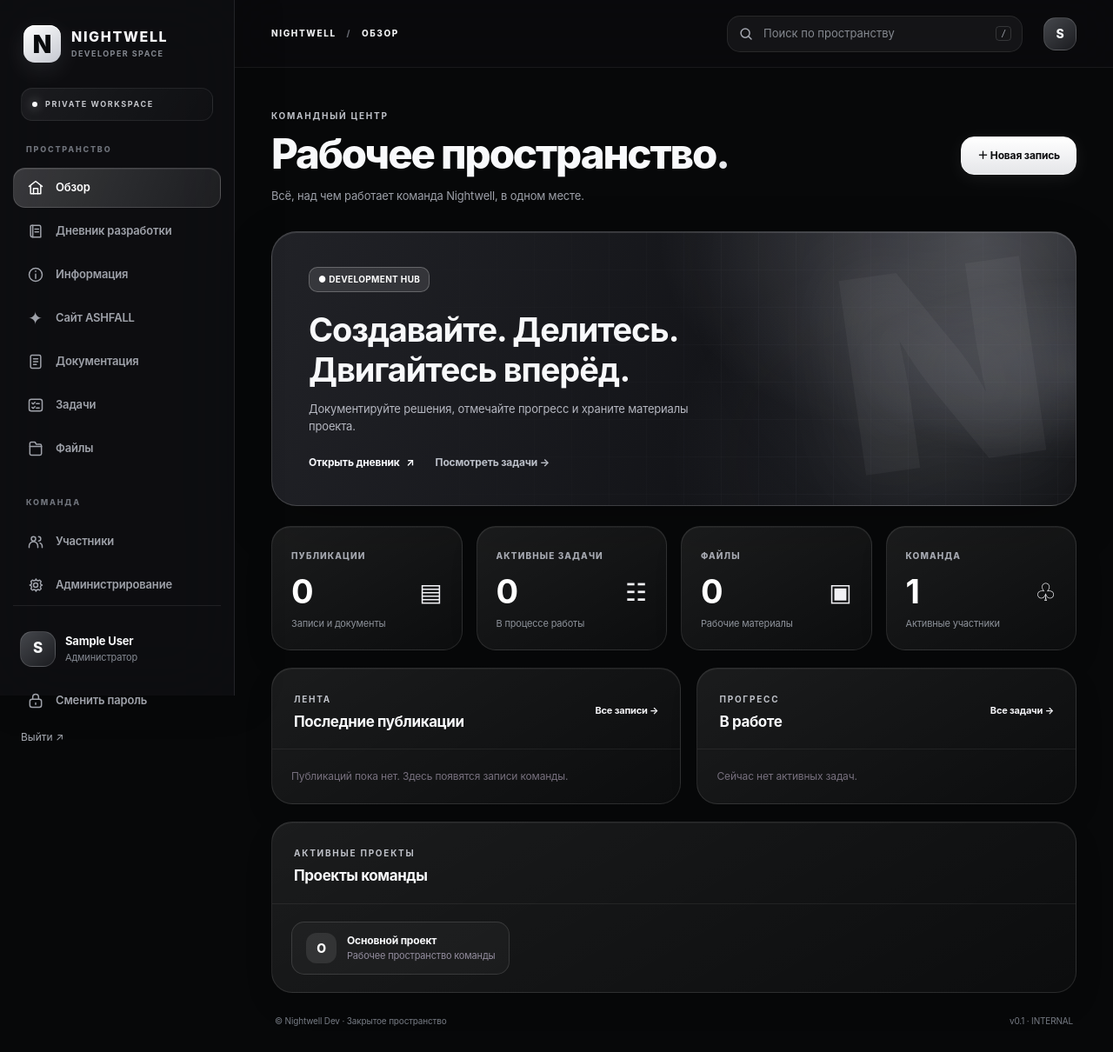
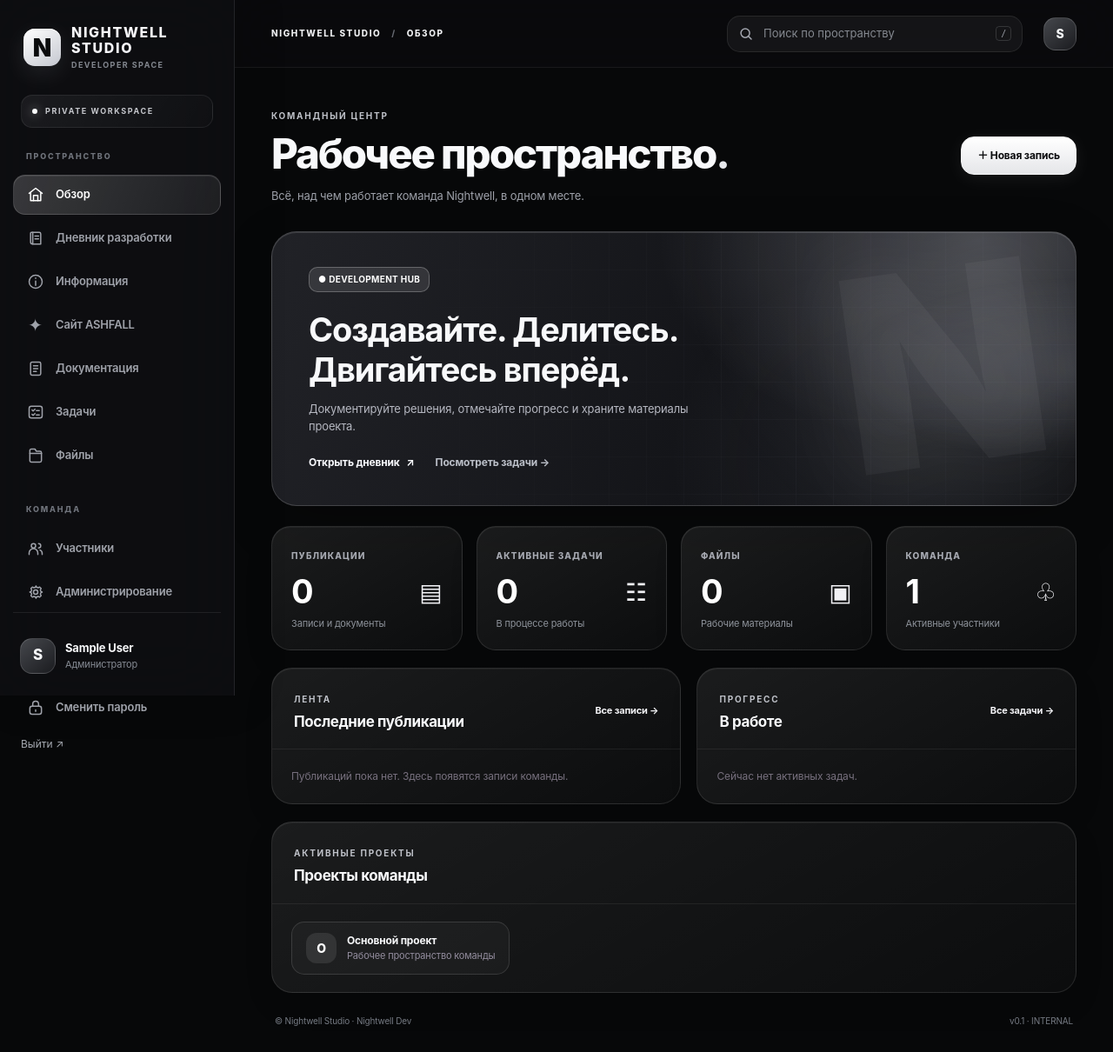
Before and after one commit to opoaal080-eng/Game-Dev, a Django app: page / in a window 1280 px wide. Shown: the whole page at 87% size. Run offline with Django 5.2, Linux system fonts and the light colour scheme; the visitor is signed in with stand-in values (Sample User, id 1); data comes from the database, SQL or seed files in the repository; data that the repository does not hold is empty; parts of the project's set-up code (start-up, migrations or seed data) failed here and were passed over.

Commit message:
Use Nightwell Studio branding in public and developer websites

```diff
--- a/templates/base.html
+++ b/templates/base.html
@@ -9,7 +9,7 @@
   <meta name="apple-mobile-web-app-status-bar-style" content="black-translucent">
   <meta name="apple-mobile-web-app-title" content="Nightwell Dev">
   <meta name="robots" content="noindex,nofollow,noarchive">
-  <title>{% block title %}Nightwell Dev{% endblock %} · Nightwell</title>
+  <title>{% block title %}Nightwell Dev{% endblock %} · Nightwell Studio</title>
   <link rel="icon" href="{% static 'img/favicon.svg' %}" type="image/svg+xml">
   <link rel="stylesheet" href="{% static 'css/app.css' %}">
   <link rel="stylesheet" href="{% static 'css/nightwell-ios.css' %}">
@@ -21,7 +21,7 @@
   <aside class="sidebar" id="sidebar">
     <a class="brand" href="{% url 'dashboard' %}" aria-label="На главную">
       <span class="brand-mark">N</span>
-      <span class="brand-copy"><b>NIGHTWELL</b><small>DEVELOPER SPACE</small></span>
+      <span class="brand-copy"><b>NIGHTWELL STUDIO</b><small>DEVELOPER SPACE</small></span>
     </a>
     <div class="workspace-label"><span class="online-dot"></span> PRIVATE WORKSPACE</div>
     <nav class="side-nav" aria-label="Главное меню">
@@ -46,14 +46,14 @@
   <main class="main">
     <header class="topbar">
       <button class="mobile-menu" type="button" aria-label="Открыть меню" aria-expanded="false" aria-controls="sidebar" id="menuToggle" data-mobile-menu><svg viewBox="0 0 24 24" aria-hidden="true"><path d="M4 7h16M4 12h16M4 17h16"/></svg></button>
-      <span class="crumb">NIGHTWELL <span>/</span> {% block crumb %}WORKSPACE{% endblock %}</span>
+      <span class="crumb">NIGHTWELL STUDIO <span>/</span> {% block crumb %}WORKSPACE{% endblock %}</span>
       <form class="search" action="{% url 'search' %}" method="get"><span class="search-icon"><svg viewBox="0 0 24 24" aria-hidden="true"><circle cx="10.8" cy="10.8" r="6.7"/><path d="m16 16 4 4"/></svg></span><input type="search" name="q" value="{{ request.GET.q|default:'' }}" placeholder="Поиск по пространству" aria-label="Поиск"><kbd>/</kbd></form>
       <div class="topbar-user">{{ request.user.username|slice:':1'|upper }}</div>
     </header>
     <div class="main-content">
       {% if messages %}<div class="alerts" role="status">{% for message in messages %}<div class="alert">{{ message }}</div>{% endfor %}</div>{% endif %}
       {% block content %}{% endblock %}
-      <footer class="footer"><span>© Nightwell Dev · Закрытое пространство</span><span>v0.1 · INTERNAL</span></footer>
+      <footer class="footer"><span>© Nightwell Studio · Nightwell Dev</span><span>v0.1 · INTERNAL</span></footer>
     </div>
   </main>
   <div class="overlay" id="overlay"></div>
```
